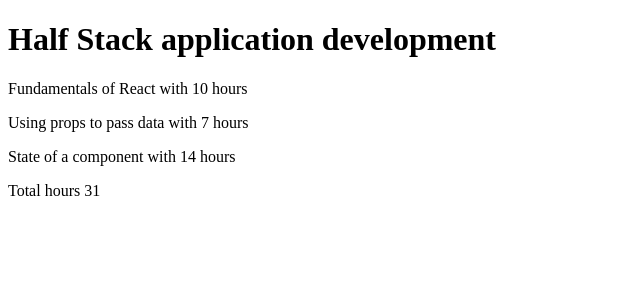
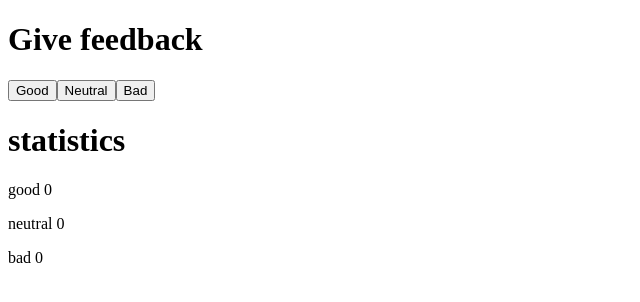
Before and after one commit to Aliimrananjum/fullstackopen_part1, a React (Create React App) app: page / in a window 1280 px wide. Shown: the top 302 px of the page, without its empty margins (0-640 px from the left). Built offline with nearby package versions, Linux system fonts and the light colour scheme.

Commit message:
Components

```diff
--- a/src/App.js
+++ b/src/App.js
@@ -1,67 +1,29 @@
-const Header = (props) =>{
-  return(
-    <div>
-      <h1>{props.course}</h1>
-    </div>
-  )
-}
-
-const Content =(props) =>{
-  return(
-    <div>
-      <Part part={props.part1} />
-      <Part part={props.part2} />
-      <Part part={props.part3} />
-    </div>
-  )
-}
-
-const Total =(props) =>{
-  return(
-    <div>
-      <p>Total hours {props.total} </p>
-    </div>
-  )
-}
-
-const Part = (props) =>{
-  return(
-    <div>
-      <p>
-        {props.part.name} with {props.part.exercises} hours
-      </p>
-    </div>
-  )
-
-}
+import { useState } from 'react'
 
 const App = () => {
-  const course = {
-    name: 'Half Stack application development',
-    parts: [
-      {
-        name: 'Fundamentals of React',
-        exercises: 10
-      },
-      {
-        name: 'Using props to pass data',
-        exercises: 7
-      },
-      {
-        name: 'State of a component',
-        exercises: 14
-      }
-    ]
-  }
-
+  // save clicks of each button to its own state
+  const [good, setGood] = useState(0)
+  const [neutral, setNeutral] = useState(0)
+  const [bad, setBad] = useState(0)
 
   return (
     <div>
-      <Header course={course.name} />
-      <Content part1={course.parts[0]} part2={course.parts[1]}
-      part3={course.parts[2]}/>
-      <Total total={course.parts[0].exercises+course.parts[1].exercises+course.parts[2].exercises} />
+      <div>
+      <h1>Give feedback</h1>
+      <button onClick={() =>setGood(good + 1)}>Good</button>
+      <button onClick={() =>setNeutral(neutral + 1)}>Neutral</button>
+      <button onClick={() =>setBad(bad + 1)}>Bad</button>
+      </div>
+
+      <div>
+        <h1>statistics</h1>
+        <p>good {good}</p>
+        <p>neutral {neutral}</p>
+        <p>bad {bad}</p>
+      </div>
     </div>
+
+
   )
 }
 
```
